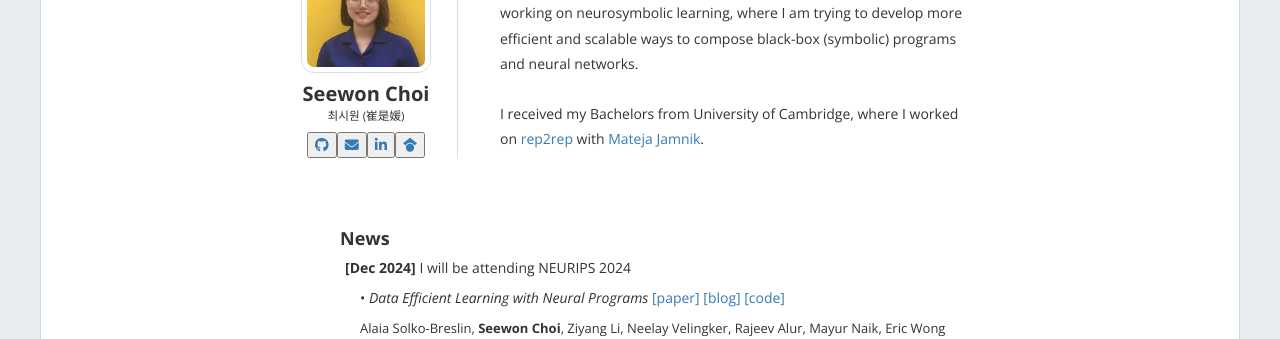
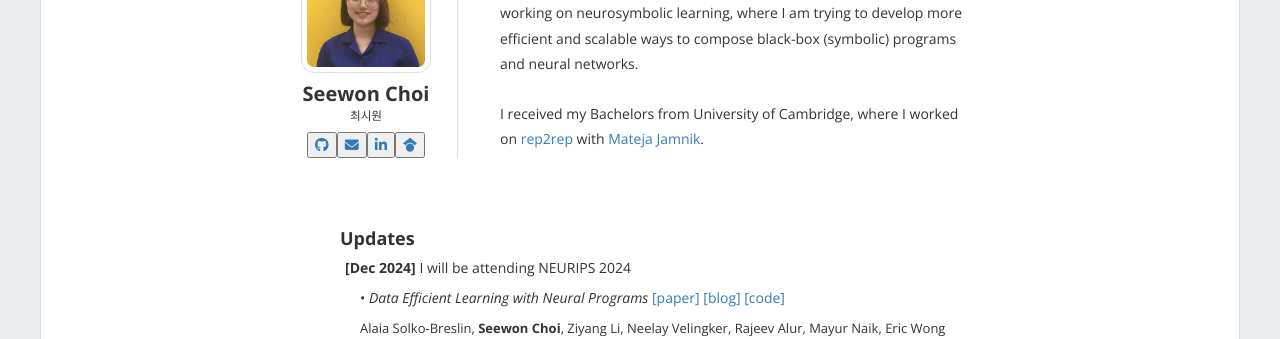
Before and after one commit to SeewonChoi/seewonchoi.github.io, a Jekyll site: the page built from index.html, in a window 1280 px wide and 1100 px high. Shown: the part 197-536 px from the top of the window. Built offline with Jekyll 4.4.1, drawn with Linux system fonts in a browser that asks for light colours; nearby versions of some CDN libraries; the list of posts is cut into pages by our own code.

```diff
--- a/_includes/home-hero.html
+++ b/_includes/home-hero.html
@@ -12,7 +12,7 @@
             <div class="left">
               <img src="img/profile.jpg">
               <h1 class="text-center" style="margin-bottom: 0;">{{site.title}}</h1>
-              <p style="margin-top:0; font-size: smaller;">최시원 (崔是媛)</p>
+              <p style="margin-top:0; font-size: smaller;">최시원</p>
               <div class="hero-buttons">
                 <a href="https://github.com/SeewonChoi"><button><i class="fa-brands fa-github"></i></button></a>
                 <a href="mailto:seewon@seas.upenn.edu"><button><i class="fa fa-envelope"></i></button></a>
@@ -32,7 +32,7 @@
           </div>
 
           <div class="hero-news">
-          <h3>News</h3>
+          <h3>Updates</h3>
           <div class="news-block">
             <b>[Dec 2024]</b> I will be attending NEURIPS 2024
             <p style="margin-left: 15px;">&#x2022; <i>Data Efficient Learning with Neural Programs</i> <a href="https://arxiv.org/abs/2406.06246"> [paper] </a><a href="https://debugml.github.io/neural-programs/"> [blog] </a><a href="https://github.com/alaiasolkobreslin/ISED/tree/v1.0.0"> [code] </a></p>
```
